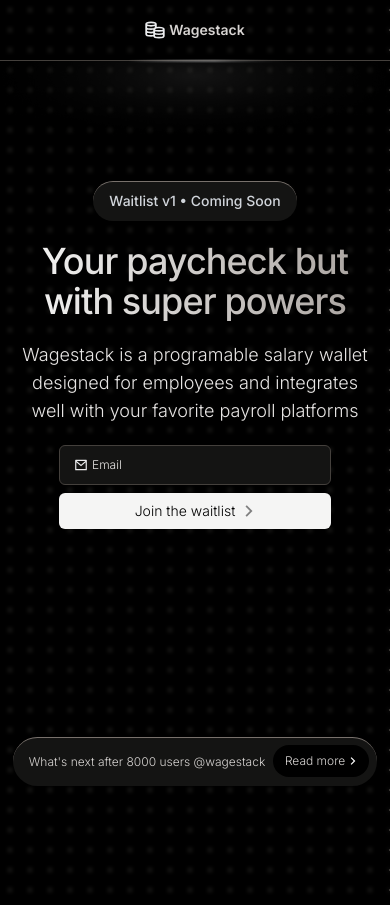
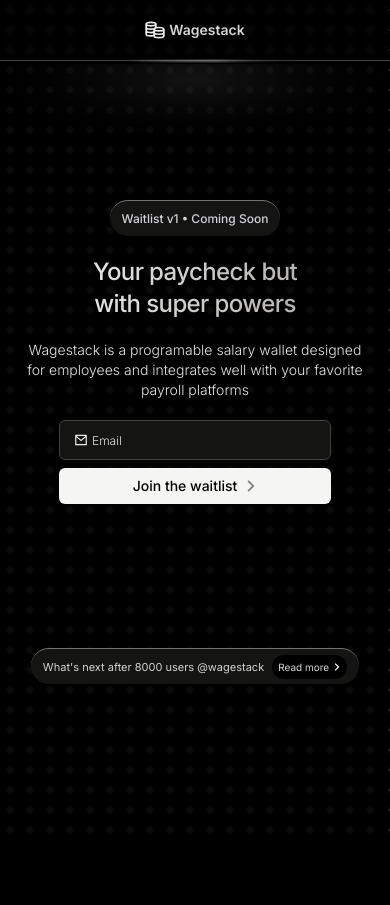
Before and after one commit to kelechukwu1/GetpayedLanding, a Next.js app: page / in a window 390 px wide. After the commit the page ends 844 px from the top, so only its background shows below. Built offline with nearby package versions, Linux system fonts and the light colour scheme.

Commit message:
final commit

```diff
--- a/app/next/page.tsx
+++ b/app/next/page.tsx
@@ -6,7 +6,7 @@
 const NextPage = () => {
   return (
     <main className="backdrop-blur-sm md:px-0 py-10 md:py-20 flex flex-col gap-6 md:gap-10 items-center justify-center relative z-10">
-      <div className="z-10">
+      <div className="z-10 xs:mt-10 ">
         <DatePicker />
       </div>
       <div className="px-5 flex flex-col gap-3 relative">
@@ -119,7 +119,7 @@
           />
         </div>
       </div>
-      <div className="flex justify-center absolute w-full top-0 left-1/2 transform -translate-x-1/2">
+      <div className="flex justify-center absolute w-full top-16 left-1/2 transform -translate-x-1/2">
         <Image
           className="w-full"
           src="/Gradient.png"
--- a/app/page.tsx
+++ b/app/page.tsx
@@ -7,10 +7,10 @@
 export default function Home() {
   return (
     <main className="backdrop-blur-sm h-screen flex flex-col justify-center items-center relative">
-      <Button className="mb-5 rounded-full xs:text-xs text-sm border-t border-stone-500 bg-customGray hover:bg-customGray text-extralight text-gray-300 z-10">
+      <Button className="xs:mt-10 px-3 mb-5 rounded-full xs:text-xs text-sm border-t border-stone-500 bg-customGray hover:bg-customGray text-extralight text-gray-300 z-10">
         Waitlist v1 • Coming Soon
       </Button>
-      <div className="relative flex flex-col gap-y-5 px-5 w-full md:w-[50rem] lg:w-[65rem] lg:min-w-[40rem] xs:mb-16 mb-52 md:mb-20">
+      <div className="relative flex flex-col gap-y-5 px-5 w-full md:w-[50rem] lg:w-[65rem] lg:min-w-[40rem] xs:mb-36 mb-52 md:mb-20">
         <Typography
           className="bg-clip-text text-transparent bg-gradient-to-r from-stone-100 to-stone-400 text-center scroll-m-20 text-4xl xs:text-2xl tracking-tight md:text-5xl lg:text-7xl font-medium md:px-40 text-balance z-50"
           text="Your paycheck but with super powers"
@@ -23,7 +23,7 @@
       </div>
       <FooterButton />
 
-      <div className="flex justify-center absolute w-full top-0 left-1/2 transform -translate-x-1/2">
+      <div className="flex justify-center absolute w-full top-16 left-1/2 transform -translate-x-1/2">
         <Image
           className="w-full"
           src="/Gradient.png"
--- a/components/FooterButton.tsx
+++ b/components/FooterButton.tsx
@@ -5,12 +5,12 @@
 
 export function FooterButton() {
   return (
-    <div className="flex justify-center w-full z-10">
-      <div className="space-y-8 xs:w-[18rem] md:w-[26rem]">
-        <Link href={"/next"} className="relative flex justify-center w-full">
-          <Button className="bg-customGray hover:bg-stone-900 transition duration-300 xs:text-[10px] text-xs md:text-sm font-light xs:w-[19rem] w-full xs:py-2 py-6 rounded-full xs:pr-24 pr-28 flex items-center text-center justify-center text-stone-300 border-t border-stone-500">
+    <Link href={"/next"} className="z-10 flex justify-center">
+      <Button className="xs:space-x-2 md:space-x-5 flex justify-between bg-customGray hover:bg-stone-900 transition duration-300 text-xs md:text-sm font-normal xs:py-2 px-3 py-6 rounded-full items-center text-center text-stone-300 border-t border-stone-500">
+        <span className="text-[11px]">
           What&apos;s next after 8000 users @wagestack
-            <div className="bg-black xs:px-2 px-3 xs:py-1 py-2 rounded-full text-xs font-light absolute top-1/2 xs:right-0 right-2 md:right-3 transform -translate-y-1/2 flex items-center">
+        </span>
+        <div className="bg-black xs:px-[6px] px-3 xs:py-1 py-2 rounded-full text-xs font-normal flex items-center">
           <span className="xs:text-[10px]">Read more </span>
           <svg
             className="h-2 w-2 ml-1"
@@ -28,7 +28,5 @@
         </div>
       </Button>
     </Link>
-      </div>
-    </div>
   );
 }
--- a/components/LandingPageForm.tsx
+++ b/components/LandingPageForm.tsx
@@ -68,7 +68,7 @@
             )}
           />
           <Button
-            className="bg-stone-100 text-black text-sm w-full hover:bg-gray-200 font-light"
+            className="bg-stone-100 text-black text-sm w-full hover:bg-gray-200 font-medium"
             type="submit"
             size={"sm"}
           >
--- a/components/Navbar.tsx
+++ b/components/Navbar.tsx
@@ -4,7 +4,7 @@
 
 const Navbar = () => {
   return (
-    <header className="backdrop-blur-sm relative z-50">
+    <header className="fixed backdrop-blur-sm z-50 w-full">
       <nav className="px-5 md:px-20 py-5 border-b border-stone-700 z-50">
         <Link
           className="flex justify-center gap-1 items-center"
--- a/components/ui/button.tsx
+++ b/components/ui/button.tsx
@@ -1,8 +1,8 @@
-import * as React from "react"
-import { Slot } from "@radix-ui/react-slot"
-import { cva, type VariantProps } from "class-variance-authority"
+import * as React from "react";
+import { Slot } from "@radix-ui/react-slot";
+import { cva, type VariantProps } from "class-variance-authority";
 
-import { cn } from "@/lib/utils"
+import { cn } from "@/lib/utils";
 
 const buttonVariants = cva(
   "inline-flex items-center justify-center whitespace-nowrap rounded-md text-sm font-medium ring-offset-background transition-colors focus-visible:outline-none focus-visible:ring-2 focus-visible:ring-ring focus-visible:ring-offset-2 disabled:pointer-events-none disabled:opacity-50",
@@ -20,7 +20,7 @@
         link: "text-primary underline-offset-4 hover:underline",
       },
       size: {
-        default: "h-10 px-4 py-2",
+        default: "h-9 p-0",
         sm: "h-9 rounded-md px-3",
         lg: "h-11 rounded-md px-8",
         icon: "h-10 w-10",
@@ -31,26 +31,26 @@
       size: "default",
     },
   }
-)
+);
 
 export interface ButtonProps
   extends React.ButtonHTMLAttributes<HTMLButtonElement>,
     VariantProps<typeof buttonVariants> {
-  asChild?: boolean
+  asChild?: boolean;
 }
 
 const Button = React.forwardRef<HTMLButtonElement, ButtonProps>(
   ({ className, variant, size, asChild = false, ...props }, ref) => {
-    const Comp = asChild ? Slot : "button"
+    const Comp = asChild ? Slot : "button";
     return (
       <Comp
         className={cn(buttonVariants({ variant, size, className }))}
         ref={ref}
         {...props}
       />
-    )
+    );
   }
-)
-Button.displayName = "Button"
+);
+Button.displayName = "Button";
 
-export { Button, buttonVariants }
+export { Button, buttonVariants };
--- a/tailwind.config.ts
+++ b/tailwind.config.ts
@@ -24,7 +24,7 @@
         lg: "12px",
       },
       screens: {
-        xs: { max: "320px" },
+        xs: { max: "640px" },
       },
       backgroundImage: {
         "gradient-radial": "radial-gradient(circle, var(--tw-gradient-stops))",
```
Lines whose indentation alone changed are shown as unchanged.
